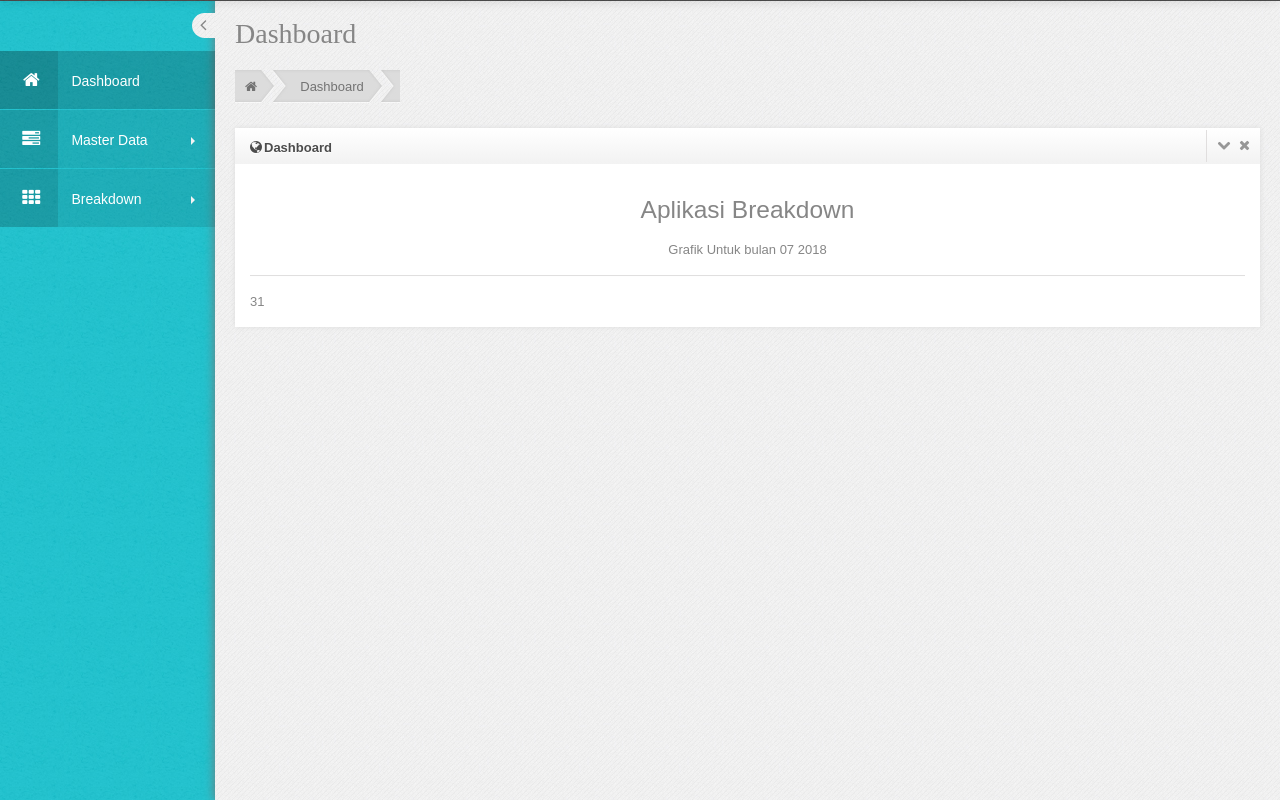
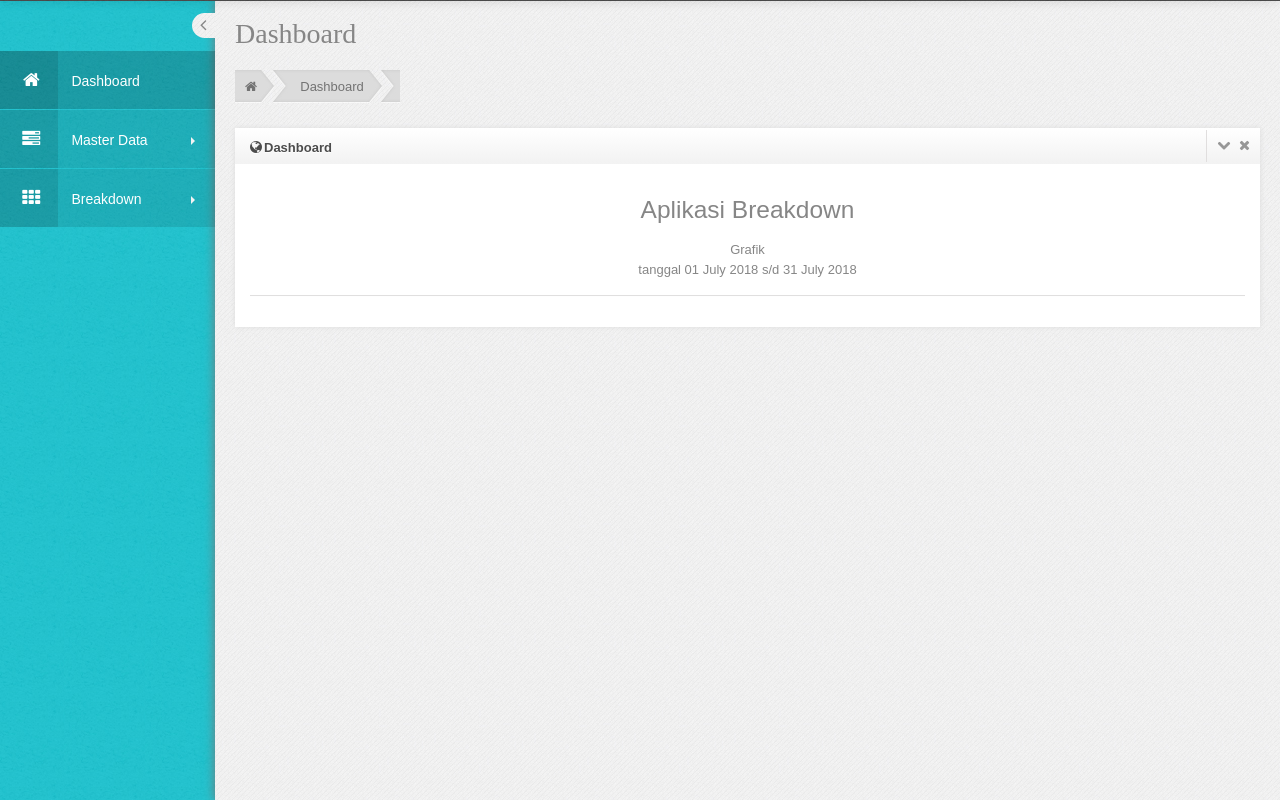
Before and after one commit to EgaBudimanItera/andini_breakdown, a CodeIgniter app: page /andini_breakdown/welcome in a window 1280 px wide. Shown: the part 59-859 px from the top of the page. Run offline with CodeIgniter, Linux system fonts and the light colour scheme; data comes from the database, SQL or seed files in the repository; some web fonts are replaced.

```diff
--- a/application/views/welcome_message.php
+++ b/application/views/welcome_message.php
@@ -34,9 +34,8 @@
                            </span>
                         </div>
                         <div class="widget-body">
-                            <center><h3>Aplikasi Breakdown</h3><p>Grafik Untuk bulan <?=date('m').' '.date('Y')?></p></center>
+                            <center><h3>Aplikasi Breakdown</h3><p>Grafik <br/> tanggal <?='01 '.date('F').' '.date('Y')?> s/d <?=$jumlah_hari.' '.date('F').' '.date('Y')?></p></center>
                             <hr/>
-                            <?=$jumlah_hari?>
                             <!-- <h4>Mengelola:</h4>
                             <ol>
                               <li>Jenis</li>
```
